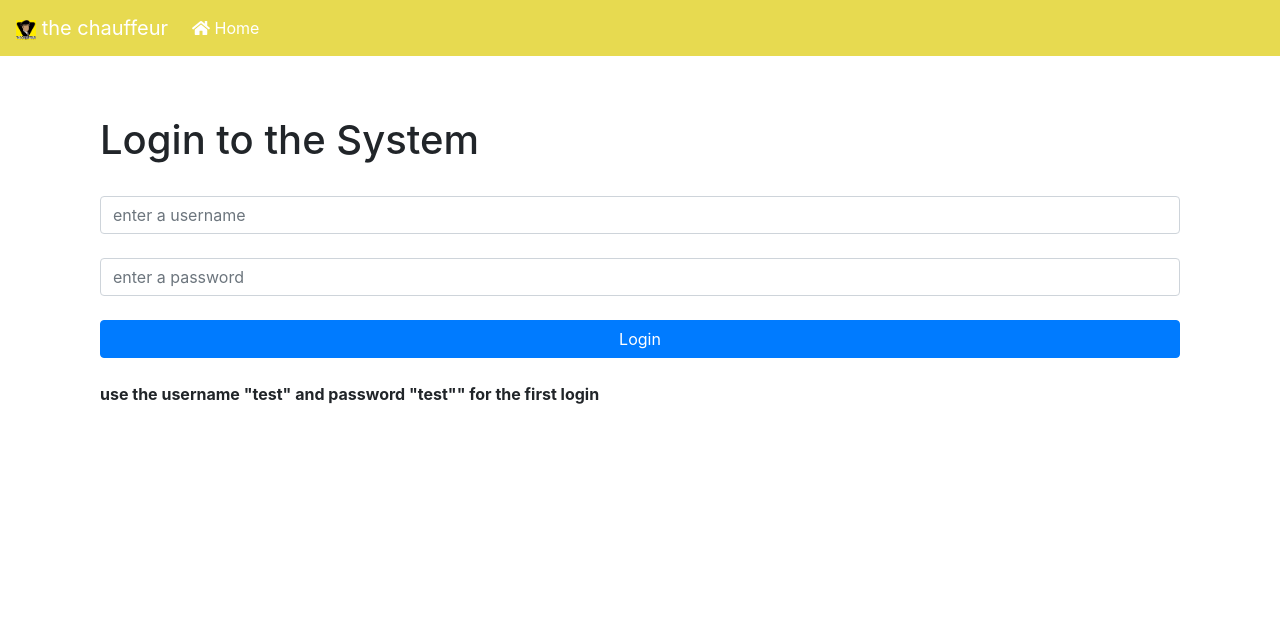
After one commit to miyurusankalpa/driver-booking, a PHP site: page /login_proccess.php in a window 1280 px wide. The commit adds this page. Shown: the top 644 px of the page. Run offline with PHP 8.4, Linux system fonts and the light colour scheme.

Commit message:
added mysql and login proccess files

```diff
--- a/login.php
+++ b/login.php
@@ -6,7 +6,7 @@ echo '<div class="container">
 		Login to the System
 	</h1>
 	<br>
-	<form action="Login" method="post">
+	<form action="login_proccess.php" method="post">
 		<input type="text" class="form-control"
 			name="username" placeholder="enter a username"> <br>
 		<input type="password" class="form-control"
--- /dev/null
+++ b/login_proccess.php
@@ -0,0 +1,36 @@
+<?php
+include_once 'mysqli.php';
+if(!isset($mysqli)) $mysqli = new mysqli($server, $user, $pass, $db);
+
+if((!empty($_POST)) OR (!empty($_GET))){
+
+	if(isset($_POST['username'],$_POST['password'])) {
+		$username = $_POST['username'];
+		$password = md5($_POST['password']);
+		$row = mysqli_fetch_array(mysqli_query($mysqli, "SELECT * FROM users WHERE username='".mysqli_real_escape_string($mysqli,$username)."' OR email='".mysqli_real_escape_string($mysqli,$username)."' AND password='".$password."'"));
+		if(empty($row['password'])) $action = "Error logging in. The password is Empty."; elseif($password!==$row['password']) $action = "Error logging in. The password does not match.";
+	}
+}
+
+include 'header.php';
+
+echo '<div class="container">
+	<h1>
+		Login to the System
+	</h1>
+	<br>
+	<form action="Login" method="post">
+		<input type="text" class="form-control"
+			name="username" placeholder="enter a username"> <br>
+		<input type="password" class="form-control"
+			name="password" placeholder="enter a password"> <br> <input
+			type="submit" class="btn btn-primary btn-block" value="Login">
+	</form>
+
+<br>
+<b>use the username "test" and password "test"" for the first login</b>
+</div>';
+
+include 'footer.php';
+
+?>
--- /dev/null
+++ b/mysqli.php
@@ -0,0 +1,6 @@
+<?php
+$server = "p:localhost";
+$user = "system";
+$pass = "gdfgdf";
+$db = "Chaf";
+?>
```
